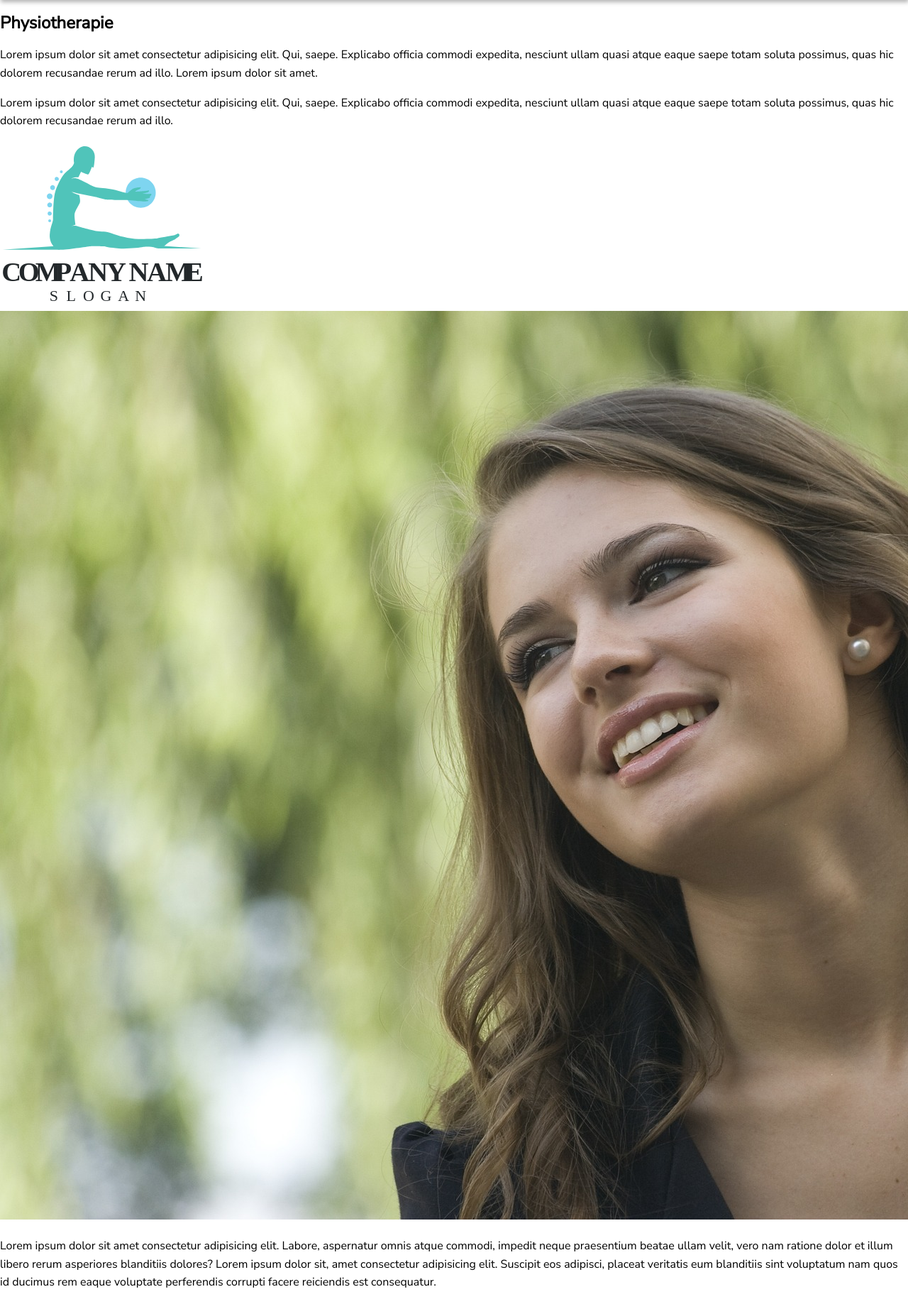
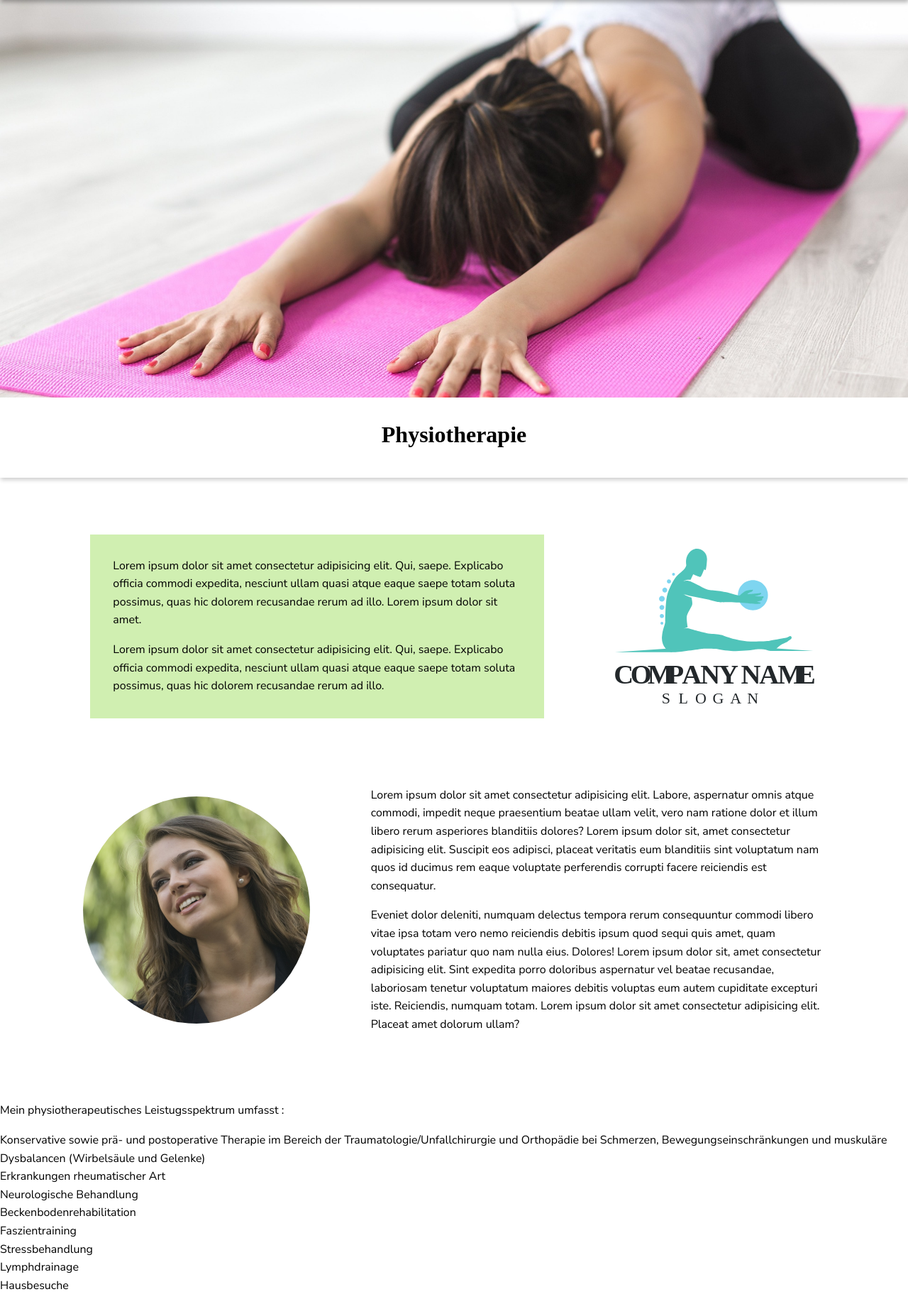
Before and after one commit to patricioSchranz/dr-windblade, a PHP site: page /docs/physical-therapy.php in a window 1280 px wide; the page is wider, and only the part inside the window is pictured. Shown: the part 80-1917 px from the top of that part at 71% size. Run offline with PHP 8.4, Linux system fonts and the light colour scheme; some web fonts are replaced.

Commit message:
working on physical therapy

```diff
--- a/docs/physical-therapy.php
+++ b/docs/physical-therapy.php
@@ -5,16 +5,19 @@ $page = 'physical-therapy';
 require __DIR__ . './../views/header.php'
 ?>
 
+<!-- PHYSICAL THERAPIE -->
+<section class="physical-therapy">
+
     <!-- HEADING -->
-<div class="physical-therapy_heading">
-    <div class="physical-therapy_heading_img"></div>
+    <header class="physical-therapy_heading">
+        <img class="physical-therapy_heading_img" src="../graphics/pics/yoga-16.jpg" alt="physical-therapy">
         <h2 class="physical-therapy_heading_headline">Physiotherapie</h2>
-</div>
+    </header>
 
 
     <!-- SHORT DESCRIPTION -->
-<div class="physical-therapy_row_short-description">
-
+    <section class="physical-therapy_row short-description">
+        <h3 class="hidden">Short description</h3>
         <div class="description">
             <p class="description_paragraph">
                 Lorem ipsum dolor sit amet consectetur adipisicing elit. Qui, saepe. Explicabo officia commodi expedita, nesciunt ullam quasi atque eaque saepe totam soluta possimus, quas hic dolorem recusandae rerum ad illo. Lorem ipsum dolor sit amet.
@@ -25,11 +28,12 @@ require __DIR__ . './../views/header.php'
         </div>
 
         <img src="../graphics/icons_n_co/physical-therapy.svg" alt="physical therapy logo">
-</div>
+    </section>
 
 
     <!-- PHYSICAL TRAINER -->
-<div class="physical-therapy_row_trainer">
+    <section class="physical-therapy_row trainer">
+        <h3 class="hidden">The trainer</h3>
         <img src="../graphics/pics/physical-therapist.jpg" alt="the physical therapist doctor cute">
 
         <div class="about">
@@ -41,7 +45,105 @@ require __DIR__ . './../views/header.php'
                 Eveniet dolor deleniti, numquam delectus tempora rerum consequuntur commodi libero vitae ipsa totam vero nemo reiciendis debitis ipsum quod sequi quis amet, quam voluptates pariatur quo nam nulla eius. Dolores! Lorem ipsum dolor sit, amet consectetur adipisicing elit. Sint expedita porro doloribus aspernatur vel beatae recusandae, laboriosam tenetur voluptatum maiores debitis voluptas eum autem cupiditate excepturi iste. Reiciendis, numquam totam. Lorem ipsum dolor sit amet consectetur adipisicing elit. Placeat amet dolorum ullam?
             </p>
         </div>
+    </section>
+
+    <!-- SERVICES PT 1 -->
+    <section class="physical-therapy_row_services">
+        <h3 class="hidden">Services</h3>
+
+        <div class="container-content">
+            <p class="heading">Mein physiotherapeutisches Leistugsspektrum umfasst :</p>
+
+            <ul class="list">
+                <li>
+                    Konservative sowie prä- und postoperative Therapie im Bereich der Traumatologie/Unfallchirurgie und Orthopädie bei Schmerzen, Bewegungseinschränkungen und muskuläre Dysbalancen (Wirbelsäule und Gelenke)</li>
+                <li>
+                    Erkrankungen rheumatischer Art
+                </li>
+                <li>
+                    Neurologische Behandlung
+                </li>
+                <li>
+                    Beckenbodenrehabilitation
+                </li>
+                <li>
+                    Faszientraining
+                </li>
+                <li>
+                    Stressbehandlung
+                </li>
+                <li>
+                    Lymphdrainage
+                </li>
+                <li>
+                    Hausbesuche
+                </li>
+            </ul>
         </div>
 
+        <img src="../graphics/pics/trainings-tools.jpg" alt="Trainingsgegenstände">
+    </section>
+
+    <!-- SERVICES PT 2 -->
+    <section class="physical-therapy_row_services">
+        <h3 class="hidden">Advanced Services</h3>
+
+        <div class="container-content">
+            <p class="heading">Meine Zusatzausbildungen sind :</p>
+
+            <ul class="list">
+                <li>
+                    Mobilisation des Nervensystems
+                </li>
+                <li>
+                    Kinesio-Taping
+                </li>
+                <li>
+                    Beckenbodendysfunktionen
+                </li>
+                <li>
+                    Beckenboden und Kraft
+                </li>
+                <li>
+                    Wochenbett und Rückbildung
+                </li>
+                <li>
+                    Bandscheiben De- und Rehydratation
+                </li>
+                <li>
+                    Faszio – Das ganzheitliche Faszientraining
+                </li>
+                <li>
+                    Klinisches Patientenmanagement
+                </li>
+                <li>
+                    Orthomolekulare Medizin
+                </li>
+                <li>
+                    Hormonsystem
+                </li>
+                <li>
+                    Better Aging
+                </li>
+                <li>
+                    Behandlung bei Kopfschmerzen/Migräne
+                </li>
+                <li>
+                    Akupressur Schulter/Nacken
+                </li>
+                <li>
+                    Meniskuspathologie
+                </li>
+            </ul>
+        </div>
+
+        <img src="../graphics/pics/advanced-service.jpg" alt="eine Frau wird massiert">
+    </section>
+
+    <a href="tel:+4365030350589">
+        <span>Terminvereinbarungen unter 0650/30350589</span>
+    </a>
+
+</section><!-- END PHYSICAL THERAPY -->
 
 <?php require __DIR__ . './../views/footer.php' ?>
--- a/src/scss/scss_basement/core/_font.scss
+++ b/src/scss/scss_basement/core/_font.scss
@@ -26,8 +26,10 @@
 
 @mixin font-heading-1{
     font-family: 'Spectral SC', serif;
-    font-weight: 400;
+    // font-weight: 400;
     font-display: block;
+    font-weight: bold;
+    font-size: 2rem;
 }
 
 @mixin font-main{
--- a/src/scss/scss_basement/pages/physical-therapy.scss
+++ b/src/scss/scss_basement/pages/physical-therapy.scss
@@ -1 +1,70 @@
 @import './common.scss';
+
+.physical-therapy{
+    //
+    // HEADING
+    //
+    &_heading{
+        // @include testing-border-1;
+
+        &_img{
+            width: 100%;
+            height: 70vh;
+            object-fit: cover;
+            object-position: center;
+        }
+
+        &_headline{
+            height: 15vh;
+            background-color: var(--color-secondary);
+            @include box-shadow-default(rgba(0,0,0,0.2));
+            margin: -1rem auto 5rem;
+            @include flex-row-center;
+            @include font-heading-1;
+            // font-weight: bold;
+            // font-size: 2rem;
+        }
+    }
+
+    //
+    // ROWS
+    //
+    &_row{
+        width: 95%;
+        margin: auto;
+        @include flex-row-evenly;
+        margin-bottom: 5rem;
+        // border: 1px solid black;
+
+        //
+        // SHORT DESCRIPTION
+        //
+        &.short-description{
+            // @include testing-border-1;
+
+            .description{
+                width: 40rem;
+                background-color: var(--color-primary);
+                padding: 1rem 2rem;
+            }
+        }
+
+        //
+        // TRAINER
+        //
+        &.trainer{
+            img{
+                width: 20rem;
+                height: 20rem;
+                object-fit: cover;
+                border-radius: 50%;;
+            }
+
+            .about{
+                width: 40rem;
+                // background-color: var(--color-primary);
+                // padding: 1rem 2rem;
+            }
+        }
+    }
+}
--- a/src/scss/scss_basement/pages/services.scss
+++ b/src/scss/scss_basement/pages/services.scss
@@ -4,10 +4,11 @@
     // HEADER
     &_heading{
         @include flex-row-center;
-        @include font-heading-1;
+        // @include font-heading-1;
         height: 20vh;
 
         h1{
+            @include font-heading-1;
             @media screen and (max-width: 380px) {
                 font-size: 1.6rem;
             }
```
Also changed, not shown: src/scss/scss_basement/abstracts/_mixins.scss (+8 -0 lines), graphics/pics/advanced-service.jpg (added), graphics/pics/trainings-tools.jpg (added), style/physical-therapy.css, style/services.css, 2 other files. Lines whose indentation alone changed are shown as unchanged.
